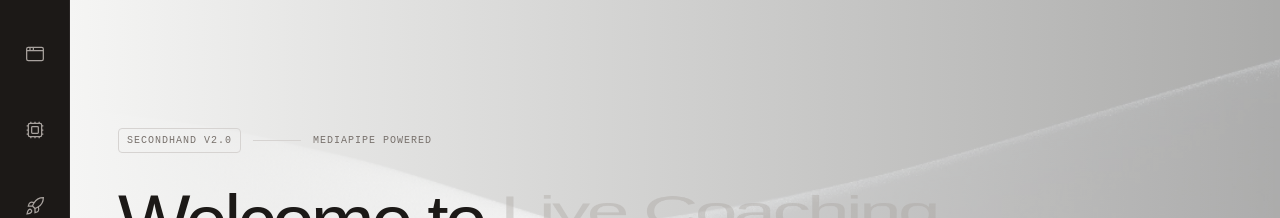
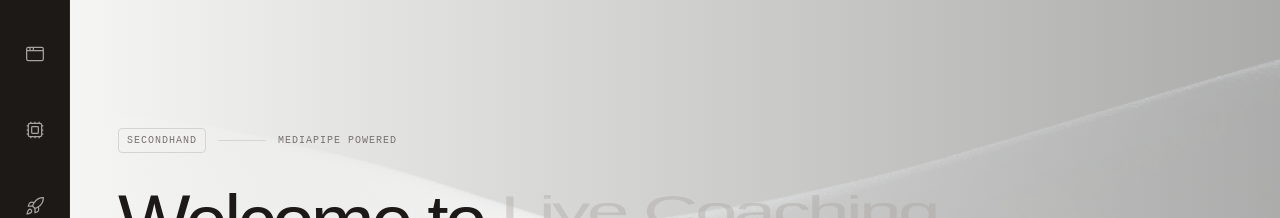
Before and after one commit to hmzdev23/mchacks13, a Next.js app in the folder frontend/: page / in a window 1280 px wide. Shown: the top 218 px of the page. Built offline with nearby package versions, Linux system fonts and the light colour scheme.

Commit message:
landing edit + readme

```diff
--- a/frontend/src/app/page.tsx
+++ b/frontend/src/app/page.tsx
@@ -296,7 +296,7 @@ export default function LandingPage() {
               className="mb-8 flex items-center gap-3"
             >
               <span className="text-[10px] uppercase text-[var(--stone-500)] tracking-widest border border-[var(--stone-300)] rounded px-2 py-1" style={{ fontFamily: 'var(--font-mono)' }}>
-                SecondHand v2.0
+                SecondHand
               </span>
               <span className="h-[1px] w-12 bg-[var(--stone-300)]" />
               <span className="text-[10px] uppercase tracking-widest text-[var(--stone-500)]" style={{ fontFamily: 'var(--font-mono)' }}>
```
Also changed, not shown: 1 other file (tests, documents, lock files or other folders).
